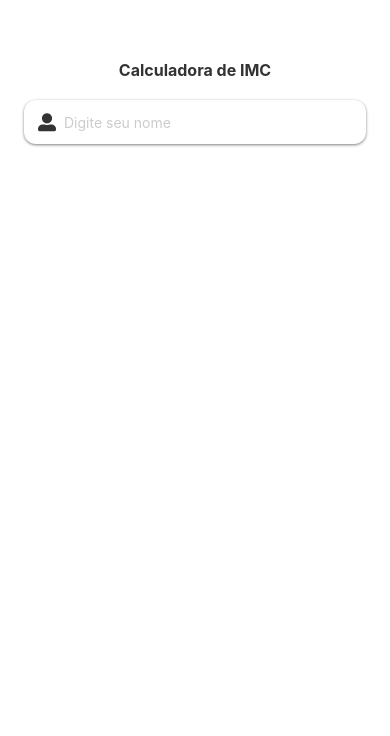
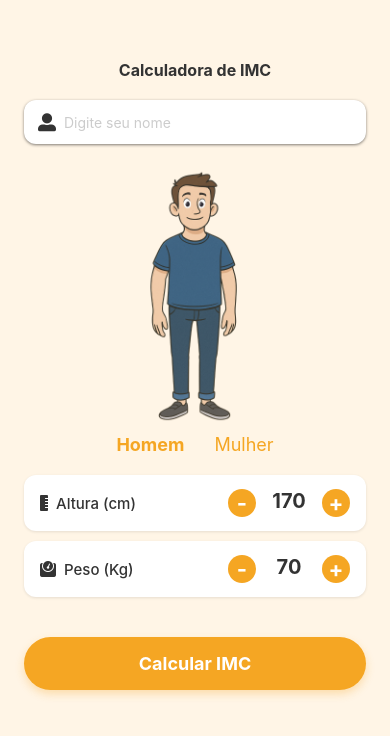
Before and after one commit to 2TDSPX-26/IMC, a React Native app: screen /Home in a window 390 px wide. Shown: the top 736 px of the page. Built offline with nearby package versions, Linux system fonts and the light colour scheme.

Commit message:
Conclusão da tela Home

```diff
--- a/App.tsx
+++ b/App.tsx
@@ -9,13 +9,12 @@ import { createNativeStackNavigator } from '@react-navigation/native-stack';
 
 export type RootStackParamList = {
   Home: undefined;
-  Result: undefined;
-  //  {
-  //   name: string;
-  //   gender: 'male' | 'female';
-  //   weight: number;
-  //   height: number;
-  // };
+  Result: {
+    name: string;
+    gender: 'male' | 'female';
+    weight: number;
+    height: number;
+  };
 };
 
 const Stack = createNativeStackNavigator<RootStackParamList>();
--- /dev/null
+++ b/src/components/ActionButton.tsx
@@ -0,0 +1,37 @@
+import { TouchableOpacity, Text, StyleSheet } from 'react-native';
+
+interface ActionButtonProps {
+    title: string;
+    onPress: () => void;
+}
+
+export default function ActionButton({ title, onPress }: ActionButtonProps) {
+    return(
+        <TouchableOpacity style={styles.button} onPress={onPress}>
+            <Text style={styles.buttonText}>
+                {title}
+            </Text>
+        </TouchableOpacity>
+    )
+}
+
+const styles = StyleSheet.create({
+    button: {
+        backgroundColor: '#F5A623',
+        borderRadius: 30,
+        paddingVertical: 16,
+        paddingHorizontal: 40,
+        alignItems: 'center',
+        width: '100%',
+        shadowColor: '#F5A623',
+        shadowOffset: { width: 0, height: 4},
+        shadowOpacity: 0.3,
+        shadowRadius: 8,
+        elevation: 4
+    },
+    buttonText: {
+        color: '#FFF',
+        fontSize: 18,
+        fontWeight: 'bold'
+    }
+})
--- /dev/null
+++ b/src/components/MeasureAdjuster.tsx
@@ -0,0 +1,94 @@
+import { View, Text, TouchableOpacity, StyleSheet } from 'react-native'
+import FontAwesome5 from '@expo/vector-icons/FontAwesome5';
+
+interface MeasureAdjusterProps {
+    type: 'height' | 'weight';
+    value: number;
+    onIncrement: () => void;
+    onDecrement: () => void;
+}
+
+export default function MeasureAdjuster({ type, value, onIncrement, onDecrement }: MeasureAdjusterProps) {
+
+    const iconName = type === 'height' ? 'ruler-vertical' : 'weight'
+    const label = type === 'height' ? 'Altura (cm)' : 'Peso (Kg)'
+
+    return(
+        <View style={styles.container}>
+            <View style={styles.labelRow}>
+                <FontAwesome5 name={iconName} size={16} color="#333" style={styles.icon} />
+                <Text style={styles.label}>{label}</Text>
+            </View>
+
+            <View style={styles.controls}>
+                <TouchableOpacity style={styles.button} onPress={onDecrement}>
+                    <Text style={styles.buttonSymbol}>-</Text>
+                </TouchableOpacity>
+
+                <Text style={styles.value}>{value}</Text>
+
+                <TouchableOpacity style={styles.button} onPress={onIncrement}>
+                    <Text style={styles.buttonSymbol}>+</Text>
+                </TouchableOpacity>
+            </View>
+        </View>
+    )
+}
+
+const styles = StyleSheet.create({
+    value: {
+        fontSize: 20,
+        fontWeight: 'bold',
+        color: '#333',
+        minWidth: 50,
+        height: 26,
+        textAlign: 'center',
+        marginHorizontal: 8
+    },
+    buttonSymbol: {
+        fontSize: 22,
+        color: '#FFF',
+        fontWeight: 'bold',
+        lineHeight: 24,
+        textAlign: 'center'
+    },
+    button: {
+        width: 28,
+        height: 28,
+        borderRadius: 14,
+        backgroundColor: '#F5A623',
+        alignItems: 'center',
+        justifyContent: 'center'
+    },
+    controls: {
+        flexDirection: 'row',
+        alignContent: 'center'
+    },
+    label: {
+        fontSize: 15,
+        color: '#333',
+        fontWeight: '500'
+    },
+    icon: {
+        marginRight: 8
+    },
+    labelRow: {
+        flexDirection: 'row',
+        alignItems: 'center'
+    },
+    container: {
+        flexDirection: 'row',
+        alignItems: 'center',
+        justifyContent: 'space-between',
+        backgroundColor: '#FFF',
+        borderRadius: 12,
+        paddingVertical: 14,
+        paddingHorizontal: 16,
+        marginBottom: 10,
+        shadowColor: '#000',
+        shadowOffset: { width: 0, height: 1},
+        shadowOpacity: 0.1,
+        shadowRadius: 3,
+        elevation: 1
+    }
+})
--- a/src/screens/HomeScreen.tsx
+++ b/src/screens/HomeScreen.tsx
@@ -1,19 +1,34 @@
 import React, { useState } from 'react';
-import { StyleSheet, View, Text, TextInput } from 'react-native';
+import { StyleSheet, View, Text, TextInput, Image, TouchableOpacity } from 'react-native';
 import { RootStackParamList } from '../../App';
 import { NativeStackNavigationProp } from '@react-navigation/native-stack';
 import FontAwesome5 from '@expo/vector-icons/FontAwesome5';
+import MeasureAdjuster from '../components/MeasureAdjuster';
+import ActionButton from '../components/ActionButton';
 
 type HomeScreenProps = {
   navigation: NativeStackNavigationProp<RootStackParamList, 'Home'>
 }
 
+const MALE_DEFAULT = require('../../assets/images/Male3.png')
+const FEMALE_DEFAULT = require('../../assets/images/Female3.png')
+
 export default function HomeScreen({ navigation }: HomeScreenProps) {
 
   const [name, setName] = useState('')
+  const [gender, setGender] = useState<'male' | 'female'>('male')
+  const [height, setHeight] = useState(170)
+  const [weight, setWeight] = useState(70)
 
-  const goToResult = () => {
-    navigation.navigate('Result')
+  const image = gender === 'male' ? MALE_DEFAULT : FEMALE_DEFAULT
+
+  const calculateIMC = () => {
+    navigation.navigate('Result', {
+       name: name,
+       gender: gender,
+       weight: weight,
+       height: height
+      })
   }
 
   return (
@@ -30,11 +45,84 @@ export default function HomeScreen({ navigation }: HomeScreenProps) {
         />
       </View>
 
+      <View style={styles.imageContainer}>
+        <Image source={image} style={styles.image} resizeMode='contain'/>
+      </View>
+
+      <View style={styles.genderRow}>
+        <TouchableOpacity onPress={() => setGender('male')} activeOpacity={0.5}>
+          <Text style={[
+            styles.genderText,
+            gender === 'male' && styles.genderActive
+          ]}>
+            Homem
+          </Text>
+        </TouchableOpacity>
+        <TouchableOpacity onPress={() => setGender('female')} activeOpacity={0.5}>
+          <Text style={[
+            styles.genderText,
+            gender === 'female' && styles.genderActive
+          ]}>
+            Mulher
+          </Text>
+        </TouchableOpacity>
+      </View>
+
+      <View style={styles.measuresContainer}>
+          <MeasureAdjuster
+            type='height'
+            value={height}
+            onIncrement={() => setHeight((prev) => prev + 1)}
+            onDecrement={() => setHeight((prev) => Math.max(10, prev - 1))}
+          />
+          <MeasureAdjuster
+            type='weight'
+            value={weight}
+            onIncrement={() => setWeight((prev) => prev + 1)}
+            onDecrement={() => setWeight((prev) => Math.max(1, prev - 1))}
+          />
+      </View>
+
+      <View style={styles.buttonContainer}>
+        <ActionButton
+          title='Calcular IMC'
+          onPress={calculateIMC}
+        />
+      </View>
     </View>
   );
 }
 
 const styles = StyleSheet.create({
+  buttonContainer: {
+    width: '100%',
+    marginTop: 10,
+  },
+  measuresContainer: {
+    width: '100%',
+    marginBottom: 20,
+  },
+  genderActive: {
+    fontWeight: 'bold'
+  },
+  genderText: {
+    fontSize: 18,
+    color: "#F5A623",
+    fontWeight: '400',
+  },
+  genderRow: {
+    flexDirection: 'row',
+    gap: 30,
+    marginBottom: 20,
+  },
+  image: {
+    width: 200,
+    height: 260,
+  },
+  imageContainer: {
+    alignItems: 'center',
+    marginBottom: 10,
+  },
   inputIcon: {
     marginRight: 8,
   },
@@ -66,7 +154,7 @@ const styles = StyleSheet.create({
   },
   container: {
     flex: 1,
-    backgroundColor: '#fff',
+    backgroundColor: '#FFF5E6',
     alignItems: 'center',
     paddingHorizontal: 24,
     paddingTop: 60,
```
